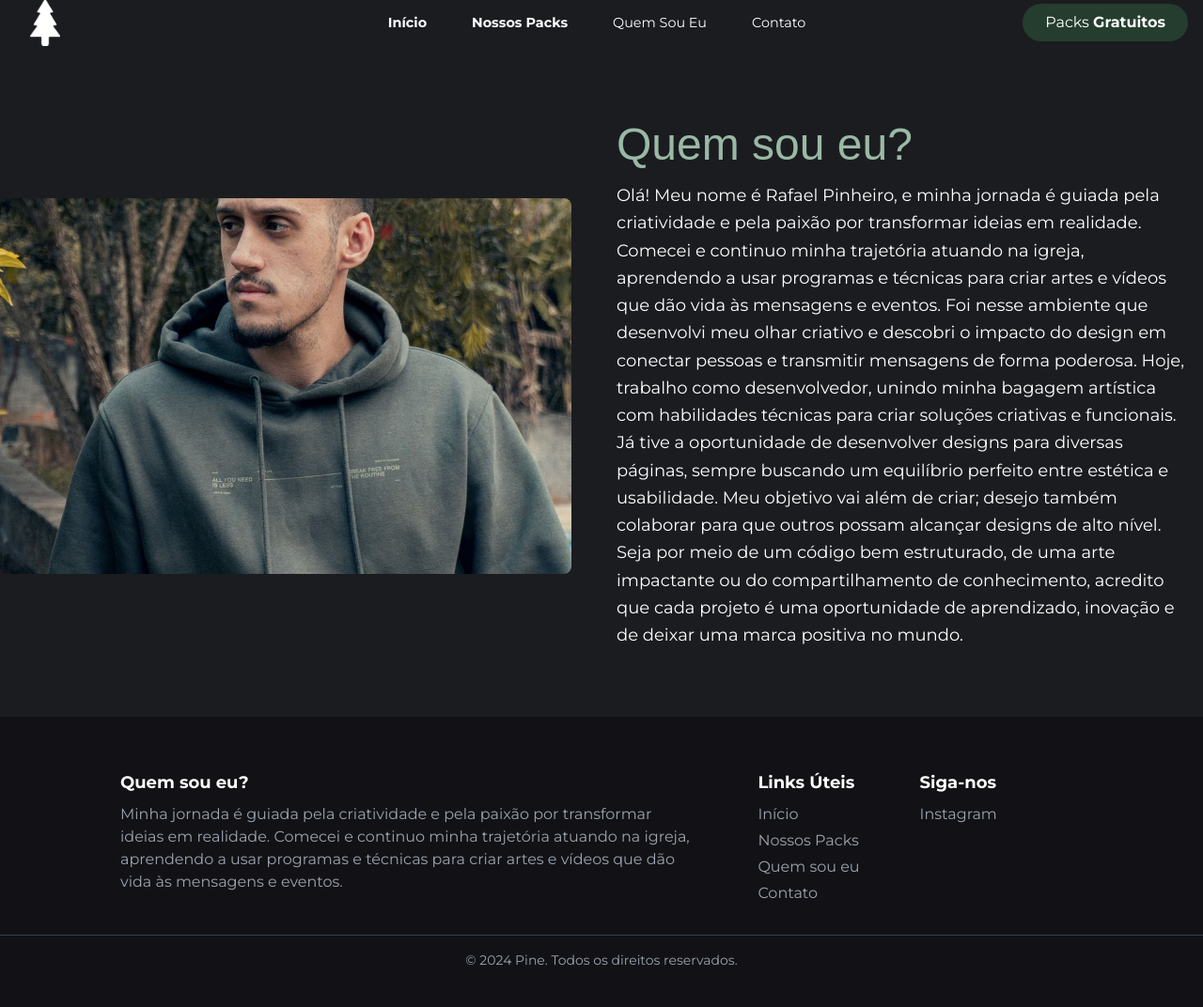
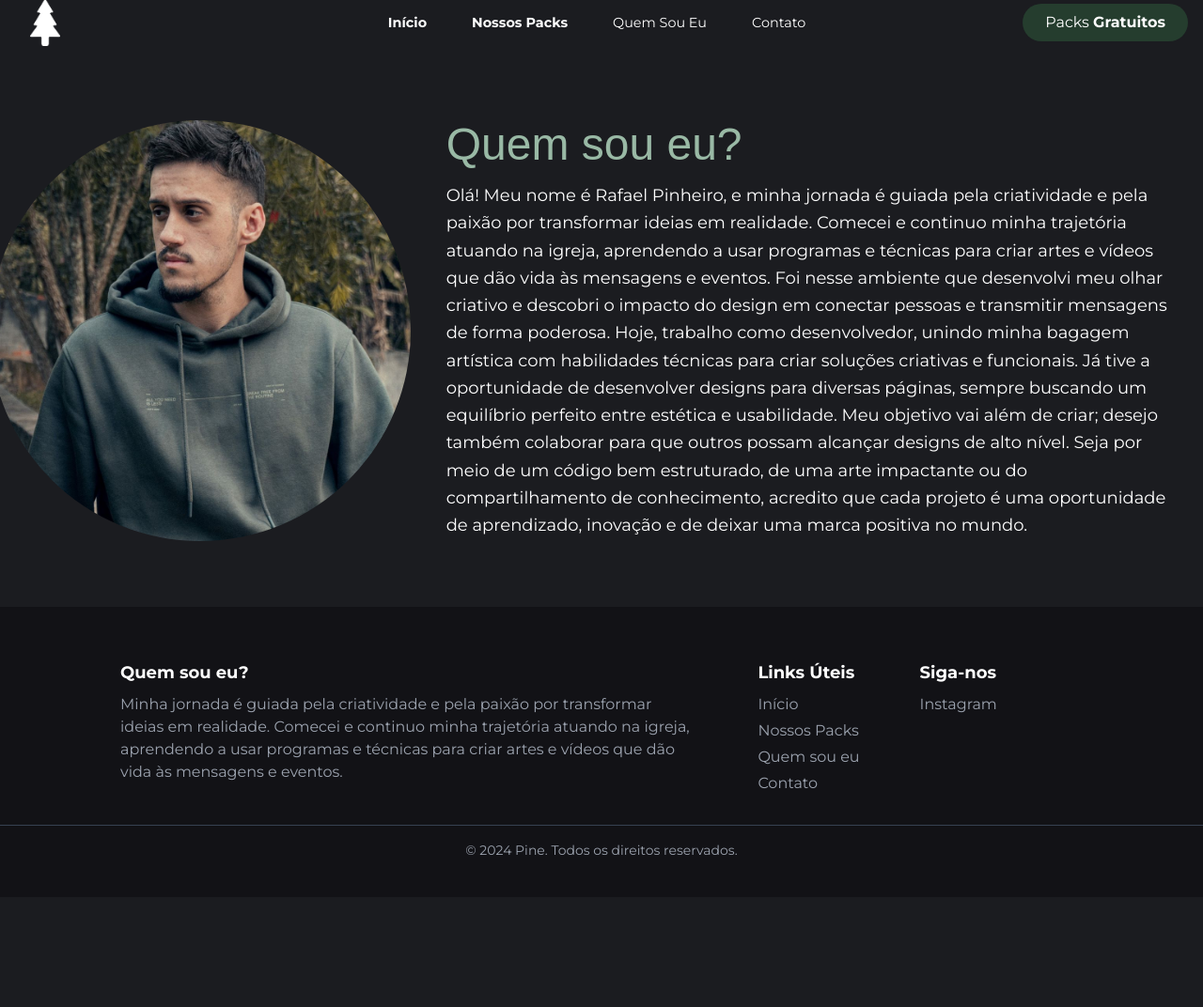
Before and after one commit to Rafael-273/pine_studio, a Django app: page /quem_sou_eu/ in a window 1280 px wide. Shown: the part 22-1094 px from the top of the page at 94% size. After the commit the page ends 932 px from the top, so only its background shows below. Run offline with Django 5.2, Linux system fonts and the light colour scheme; parts of the project's set-up code (start-up, migrations or seed data) failed here and were passed over; some libraries are stand-ins or nearby versions; some web fonts are replaced.

Commit message:
feat: finished about layout

```diff
--- a/pine_studio/templates/front/about.html
+++ b/pine_studio/templates/front/about.html
@@ -14,8 +14,10 @@
 {% block content %}
 <div class="flex-grow content container mx-auto mb-8 mt-28 flex flex-col justify-center items-center">
     <section class="flex flex-col lg:flex-row items-center lg:space-x-8 lg:space-y-0 p-0 px-6 md:px-0 md:p-6">
-        <div class="cover flex-1 hidden md:flex justify-center items-center overflow-hidden h-64 lg:h-[50vh] rounded-lg">
-            <img src="{% static 'assets/eu.jpg' %}" alt="Imagem sobre a organização" class="cover-image">
+        <div class="flex flex-col items-center gap-4 w-1/3">
+            <div class="relative w-72 h-72 md:w-[28rem] md:h-[28rem] rounded-full overflow-hidden">
+                <img src="{% static 'assets/eu.jpg' %}" alt="Foto de Rafael" class="w-full h-full object-cover object-center">
+            </div>
         </div>
 
         <div class="flex-1 flex flex-col gap-4 p-4 text-lg text-gray-700 leading-relaxed">
```
